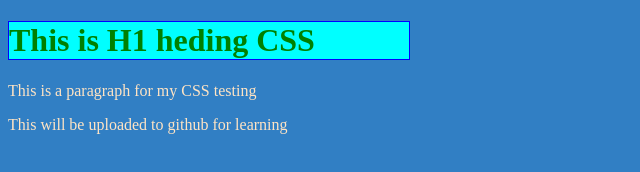
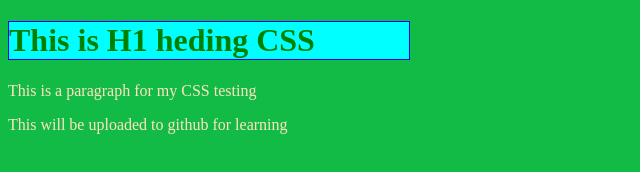
Before and after one commit to Crupercio/Crupercio, a plain HTML site: page index.html in a window 1280 px wide. Shown: the whole page, without its empty margins (0-640 px from the left). Drawn offline with Linux system fonts and the light colour scheme.

Commit message:
updating color

```diff
--- a/styles.css
+++ b/styles.css
@@ -1,5 +1,5 @@
 body {
-    background-color: rgb(49, 127, 196);
+    background-color: rgb(18, 187, 69);
 }
 h1 {
     color: green;
```
